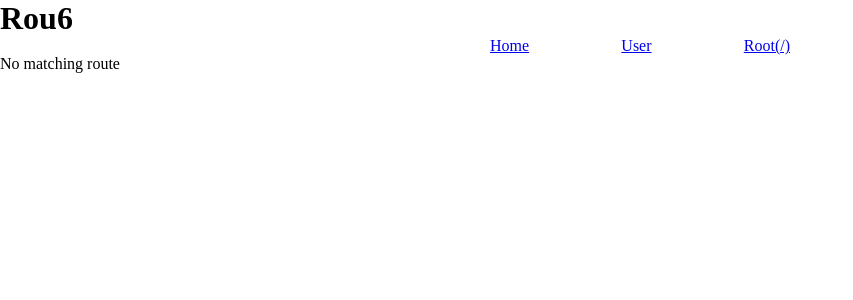
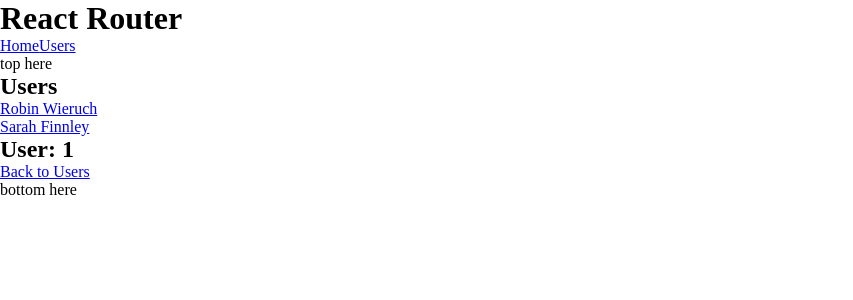
Before and after one commit to Maxinth/route-update, a React (Create React App) app: page /users/1 in a window 1280 px wide. Shown: the top 300 px of the page, without its empty margins (0-853 px from the left). Built offline with nearby package versions, Linux system fonts and the light colour scheme.

Commit message:
more on nested routes

```diff
--- a/src/App.js
+++ b/src/App.js
@@ -1,30 +1,37 @@
 import "./App.css";
 import { Routes, Route, Link } from "react-router-dom";
 import Home from "./components/Home";
-import User from "./components/User";
+import Users from "./components/User";
 import NoMatch from "./components/NoMatch";
-import Profile from "./components/Profile";
-import Account from "./components/Account";
+// import Profile from "./components/Profile";
+// import Account from "./components/Account";
+import Layout from "./components/Layout";
+import SingleUser from "./components/SingleUser";
 
 const App = () => {
+  const users = [
+    { id: "1", fullName: "Robin Wieruch" },
+    { id: "2", fullName: "Sarah Finnley" },
+  ];
+
   return (
     <>
-      <h1>Rou6</h1>
+      <h1>React Router</h1>
 
-      <nav className="nav">
+      <nav>
         <Link to="/home">Home</Link>
-        <Link to="/user">User</Link>
-        <Link to="/">Root(/)</Link>
+        <Link to="/users">Users</Link>
       </nav>
 
       <Routes>
-        <Route index element={<Home />} />
-        <Route path="home" element={<Home />} />
-        <Route path="user" element={<User />}>
-          <Route path="profile" element={<Profile />} />
-          <Route path="account" element={<Account />} />
+        <Route element={<Layout />}>
+          <Route index element={<Home />} />
+          <Route path="home" element={<Home />} />
+          <Route path="users" element={<Users users={users} />}>
+            <Route path=":userId" element={<SingleUser />} />
+          </Route>
+          <Route path="*" element={<NoMatch />} />
         </Route>
-        <Route path="*" element={<NoMatch />} />
       </Routes>
     </>
   );
--- /dev/null
+++ b/src/components/Layout.jsx
@@ -0,0 +1,13 @@
+import React from "react";
+import { Outlet } from "react-router-dom";
+const Layout = () => {
+  return (
+    <div>
+      <div>top here</div>
+      <Outlet />
+      <div>bottom here</div>
+    </div>
+  );
+};
+
+export default Layout;
--- /dev/null
+++ b/src/components/SingleUser.jsx
@@ -0,0 +1,16 @@
+import { Link, useParams } from "react-router-dom";
+
+const User = () => {
+  const { userId } = useParams();
+  console.log(userId);
+
+  return (
+    <>
+      <h2>User: {userId}</h2>
+
+      <Link to="/users">Back to Users</Link>
+    </>
+  );
+};
+
+export default User;
--- a/src/components/User.jsx
+++ b/src/components/User.jsx
@@ -1,27 +1,24 @@
 import React from "react";
 import { Link, Outlet } from "react-router-dom";
 
-const User = () => {
+const Users = ({ users }) => {
   return (
     <>
-      <div>Users </div>
-      <nav className="nav">
-        {/* <Link to="/user/profile">Profile</Link>
-        <Link to="/user/account">Account</Link> */}
+      <h2>Users</h2>
 
-        {/* using relative paths also work as the <Profile /> and <Account /> components are nested
-        within <User /> in the Routes in app.js */}
+      <ul>
+        {users.map((user) => (
+          <li key={user.id}>
+            <Link to={user.id}>{user.fullName}</Link>
+          </li>
+        ))}
+      </ul>
 
-        <Link to="profile">Profile</Link>
-        <Link to="account">Account</Link>
-      </nav>
-
-      {/** HERE :  */}
-      {/* nested components within the <Route /> in App.js show up here */}
+      {/* nested Route components how up here */}
       <Outlet />
-      {/* nested components within the <Route /> in App.js show up here */}
+      {/* nested Route components how up here */}
     </>
   );
 };
 
-export default User;
+export default Users;
```
